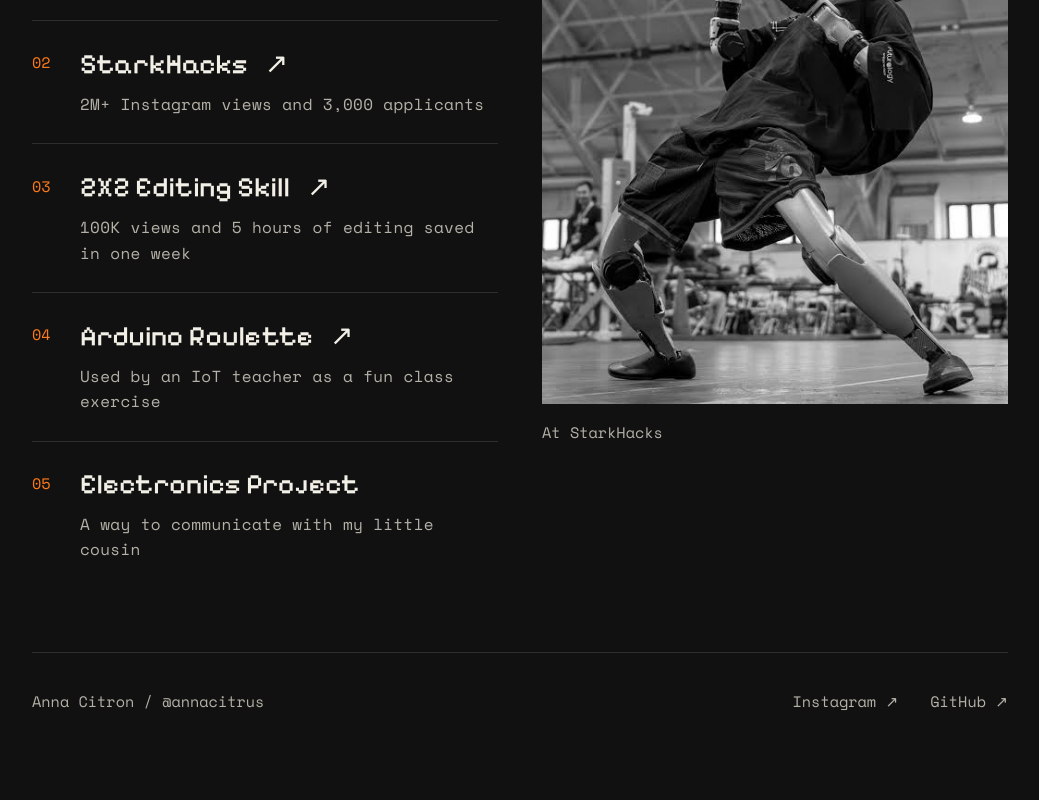
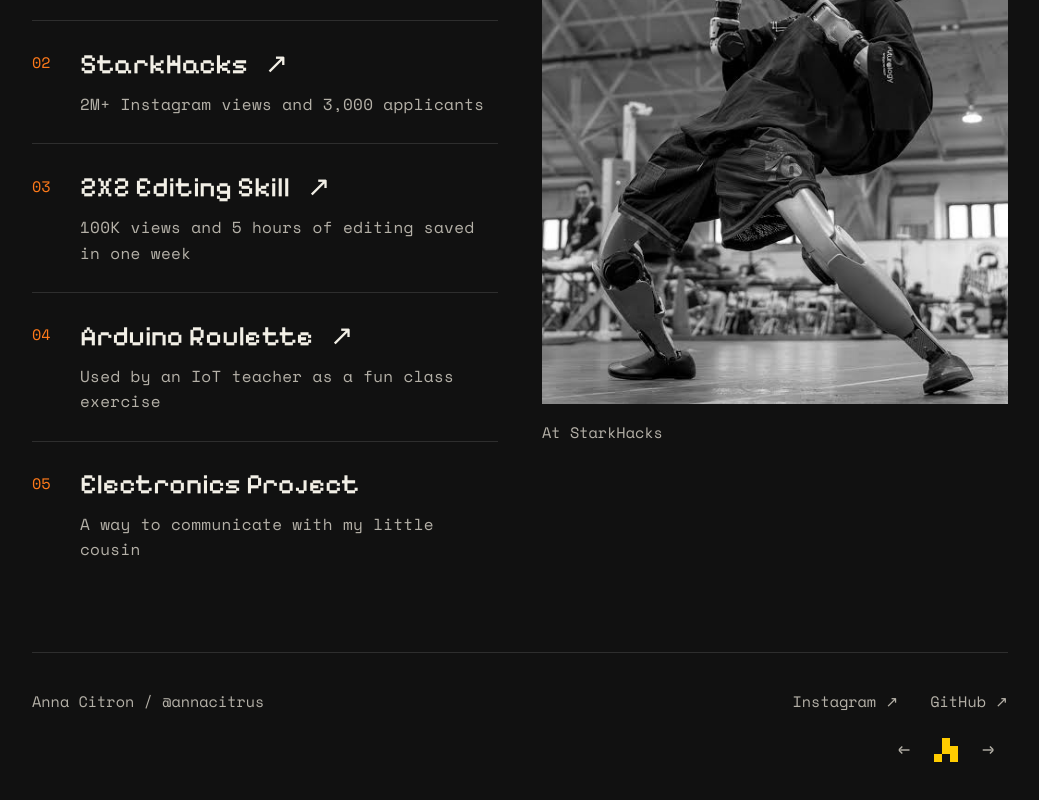
Before and after one commit to annacitrus/personal-website, a plain HTML site: page index.html in a window 1280 px wide. Shown: the part 580-1380 px from the top of the page, without its empty margins (120-1159 px from the left). Before the commit the page ends 1350 px from the top, so only its background shows below. Drawn offline with nearby package versions, Linux system fonts and the light colour scheme.

Commit message:
Add Purdue Hackers webring navigation to the homepage footer

```diff
--- a/index.html
+++ b/index.html
@@ -48,6 +48,8 @@
         footer { display: flex; flex-wrap: wrap; justify-content: space-between; align-items: flex-end; gap: 1rem 2rem; padding: 2.25rem 0 3.5rem; border-top: 1px solid var(--line); color: var(--muted); font-size: .95rem; }
         footer p { margin: 0; }
         footer nav { display: flex; gap: 2rem; }
+        .webring { flex-basis: 100%; justify-content: flex-end; gap: .125rem; }
+        .webring a { display: grid; place-items: center; width: 2.5rem; height: 2.5rem; font-size: 1.25rem; }
 
         @media (min-width: 760px) {
             .main { grid-template-columns: 1fr 1fr; gap: 0 2.75rem; }
@@ -134,6 +136,11 @@
                 <a href="https://www.instagram.com/annacitrus" target="_blank" rel="noopener">Instagram &nearr;</a>
                 <a href="https://github.com/annacitrus?tab=repositories" target="_blank" rel="noopener">GitHub &nearr;</a>
             </nav>
+            <nav class="webring" aria-label="Purdue Hackers webring">
+                <a href="https://ring.purduehackers.com/previous" referrerpolicy="origin" aria-label="Previous site in the webring">&larr;</a>
+                <a href="https://ring.purduehackers.com/"><img src="images/webring-logo.svg" width="24" height="24" alt="Purdue Hackers webring directory"></a>
+                <a href="https://ring.purduehackers.com/next" referrerpolicy="origin" aria-label="Next site in the webring">&rarr;</a>
+            </nav>
         </footer>
     </div>
 
```
Also changed, not shown: images/webring-logo.svg (added).
